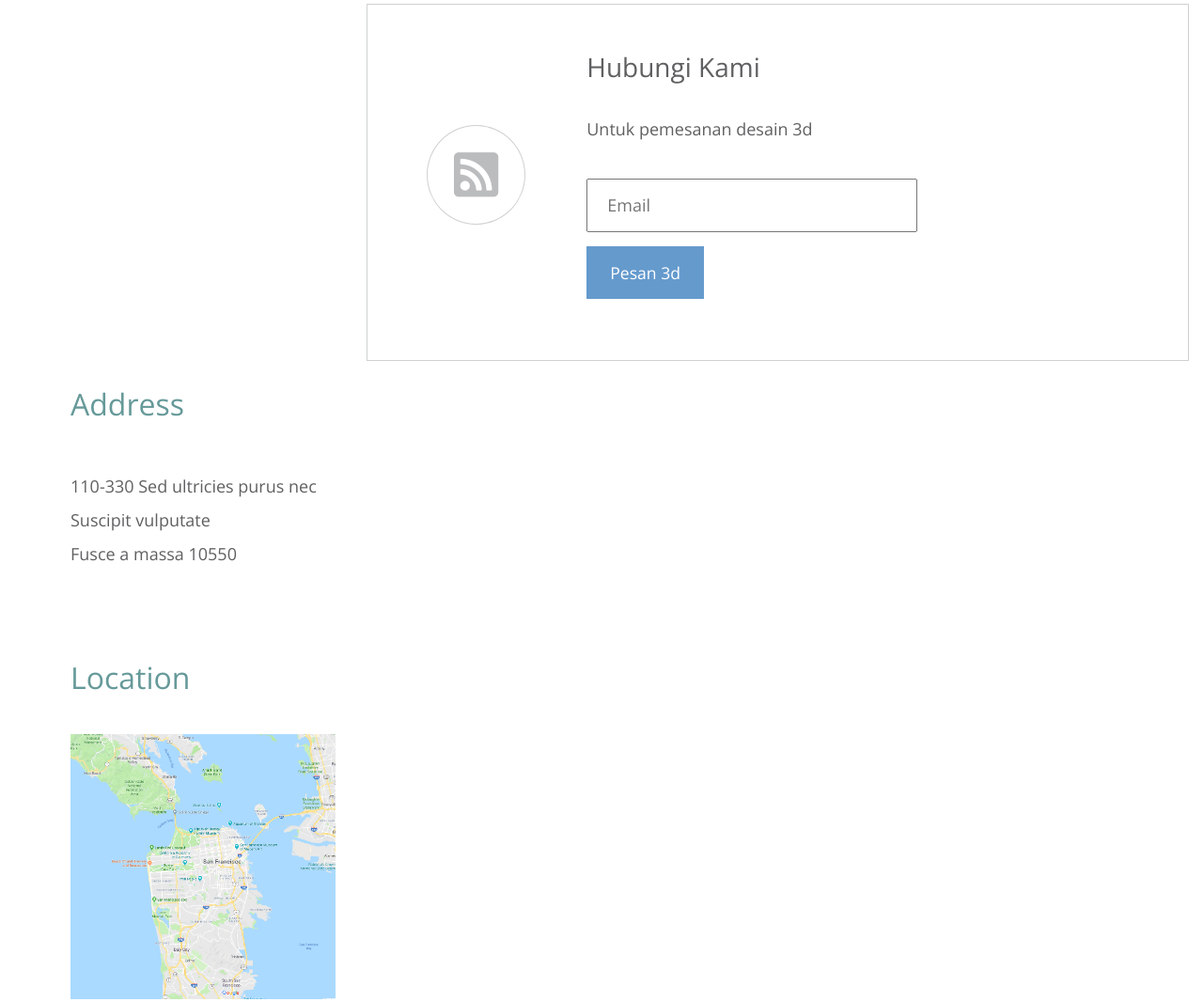
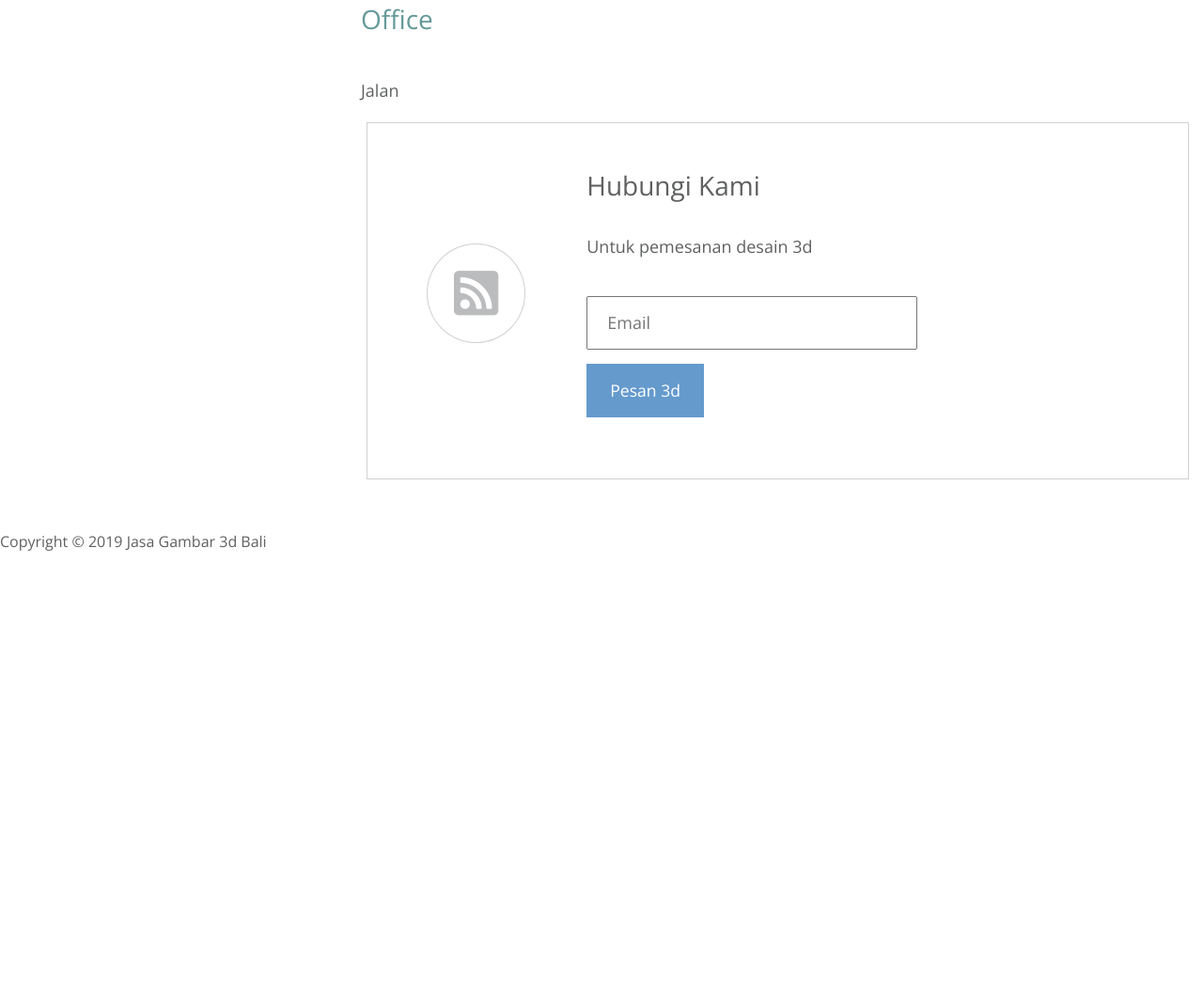
Before and after one commit to irvan125/jasa3dbali, a plain HTML site: page index.html in a window 1280 px wide. Shown: the part 2574-3640 px from the top of the page at 94% size. After the commit the page ends 3216 px from the top, so only its background shows below. Drawn offline with nearby package versions, Linux system fonts and the light colour scheme.

Commit message:
Update index.html

```diff
--- a/index.html
+++ b/index.html
@@ -161,6 +161,17 @@ https://templatemo.com/tm-532-next-level
 
   Your browser does not support HTML video.
   </video>
+        <div>
+              <section class="section-padding pb-0" id="jasa-exterior-bali">
+              <h3 class="tm-text-secondary tm-mb-4">
+                Office
+              </h3>
+              <p class="tm-section-2-text">
+                Jalan
+              </p>
+              </section>
+
+            </div>
       </div>
       <!-- row -->
 
@@ -184,27 +195,8 @@ https://templatemo.com/tm-532-next-level
               </div>
             </div>
           </div>
-
         </div>
       </section>
-    <br />
-                  <div class="col-12 tm-page-cols-container">
-          <div class="tm-page-col-left">
-            <div class="tm-contact-container tm-mb-6">
-              <div class="tm-address-container">
-                <h2 class="tm-text-secondary tm-mb-6">Address</h2>
-                <address>
-                  <p>
-                    110-330 Sed ultricies purus nec<br />
-                    Suscipit vulputate<br />
-                    Fusce a massa 10550
-                  </p>
-                </address>
-              </div>
-
-              <div class="tm-location-container">
-                <h2 class="tm-text-secondary tm-mb-4">Location</h2>
-                <a href="#"><img src="img/map.png" alt="Map image" class="img-fluid" /></a>
       <!-- Page footer -->
       <footer class="row tm-page-footer">
         <p class="col-12 tm-copyright-text mb-0">
```
